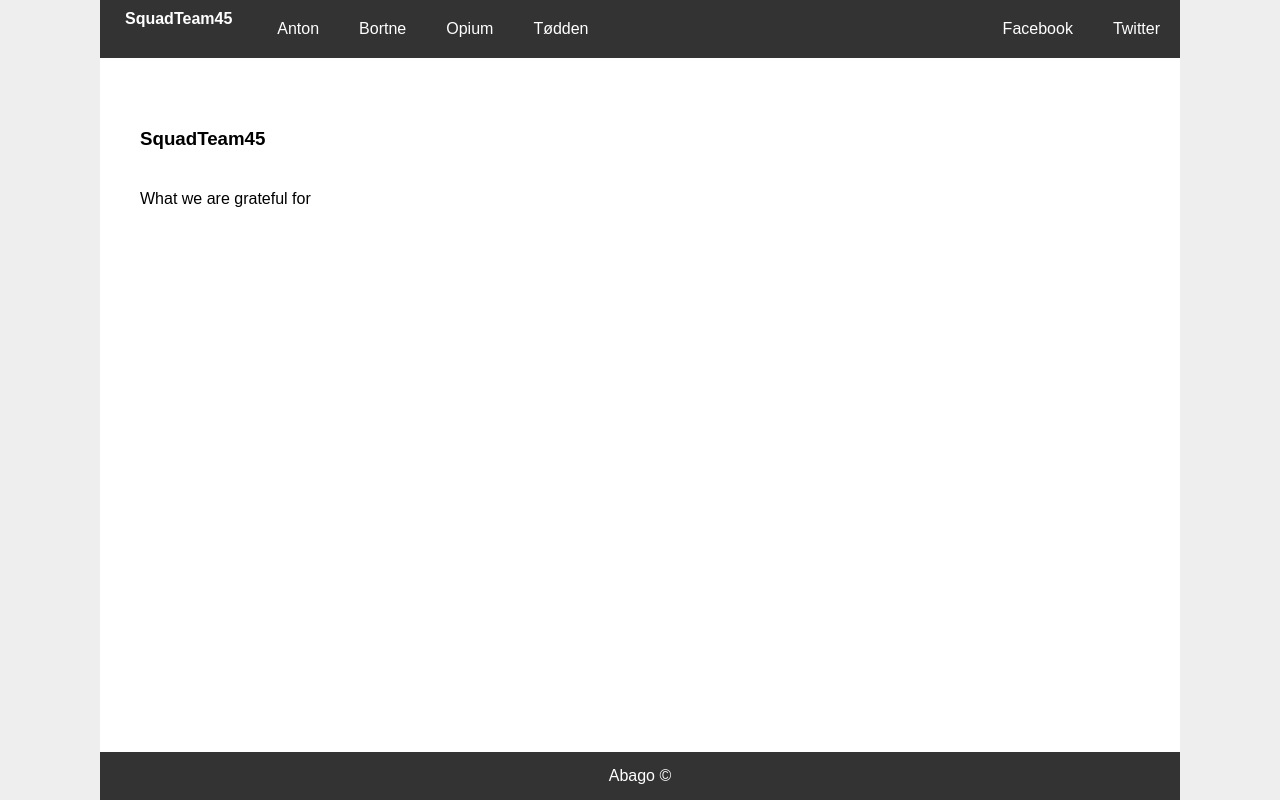
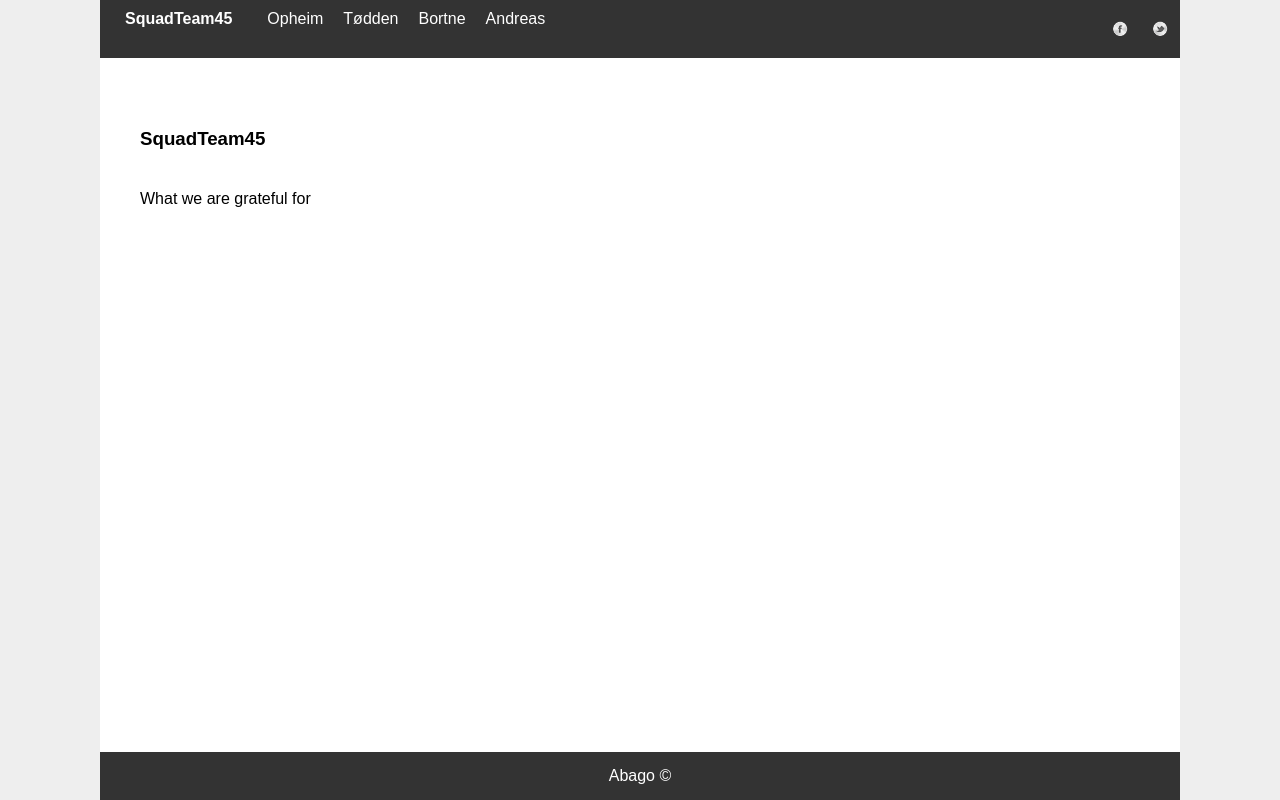
Before and after one commit to haavarop/it2810-webutvikling-h17-prosjekt-2-gruppe-46, a website: page home.html in a window 1280 px wide. Drawn offline with nearby package versions, Linux system fonts and the light colour scheme; files that its build step writes are made by us from their sources.

Commit message:
Navbar -> home

```diff
--- a/home.html
+++ b/home.html
@@ -3,17 +3,19 @@
     <head>
         <meta charset="utf-8">
         <title>Prosjekt 2</title>
-        <link rel="stylesheet" type="text/css" href="navbar.css">
+        <script src="//ajax.googleapis.com/ajax/libs/jquery/1.11.2/jquery.min.js"></script>
+        <script src="javascript/ajax_load.js"></script>
+        <link rel="stylesheet" type="text/css" href="css/navbar.css">
     </head>
     <body class="site">
         <div class="navbar">
             <nav>
                 <ul>
                     <li class="title">SquadTeam45</li>
-                    <li><a href="">Anton</a></li>
-                    <li><a href="">Bortne</a></li>
-                    <li><a href="">Opium</a></li>
-                    <li><a href="">Tødden</a></li>
+                    <li class="view" id="opheim">Opheim</li>
+                    <li class="view" id="jokke">Tødden</li>
+                    <li class="view" id="bortne">Bortne</li>
+                    <li class="view" id="anton">Andreas</li>
                 </ul>
                 <ul class="social">
                     <li><a href="" class="fb">Facebook</a></li>
--- a/index.js
+++ b/index.js
@@ -12,6 +12,10 @@ app.get('/navbar', function (req, res) {
     res.sendFile(__dirname+"/navbar.html");
 });
 
+app.get('/home', function (req, res) {
+    res.sendFile(__dirname+"/home.html");
+});
+
 //The 404 Route (ALWAYS Keep this as the last route)
 app.get('*', function(req, res){
   res.send('404, four oh four', 404);
--- a/public/css/navbar.css
+++ b/public/css/navbar.css
@@ -77,15 +77,15 @@ nav a{
 }
 
 a.tw{
-    background: url(../img/tw.png) no-repeat center;
+    background: url(../images/tw.png) no-repeat center;
     background-size: 80%;
 }
 a.fb{
-    background: url(../img/fb.png) no-repeat center;
+    background: url(../images/fb.png) no-repeat center;
     background-size: 80%;
 }
 
-/*
+
 .social a{
     text-indent: -10000px;
 }
@@ -102,7 +102,7 @@ nav ul.social{
 nav ul.social li{
     flex: 1 1 0;
 }
-*/
+
 main{
     margin: 0 auto;
     padding: 30px 0px;
--- a/public/javascript/ajax_load.js
+++ b/public/javascript/ajax_load.js
@@ -2,6 +2,6 @@
 $(document).ready(function(){
     $(".view").on('click', function(){
         var name = this.id;
-        $("#change_content").load(name+'.html');
+        $(".main-content").load(name+'.html');
     });
 });
```
Also changed, not shown: public/images/fb.png (renamed from public/images/bortne/fb.png), public/images/tw.png (renamed from public/images/bortne/tw.png).
